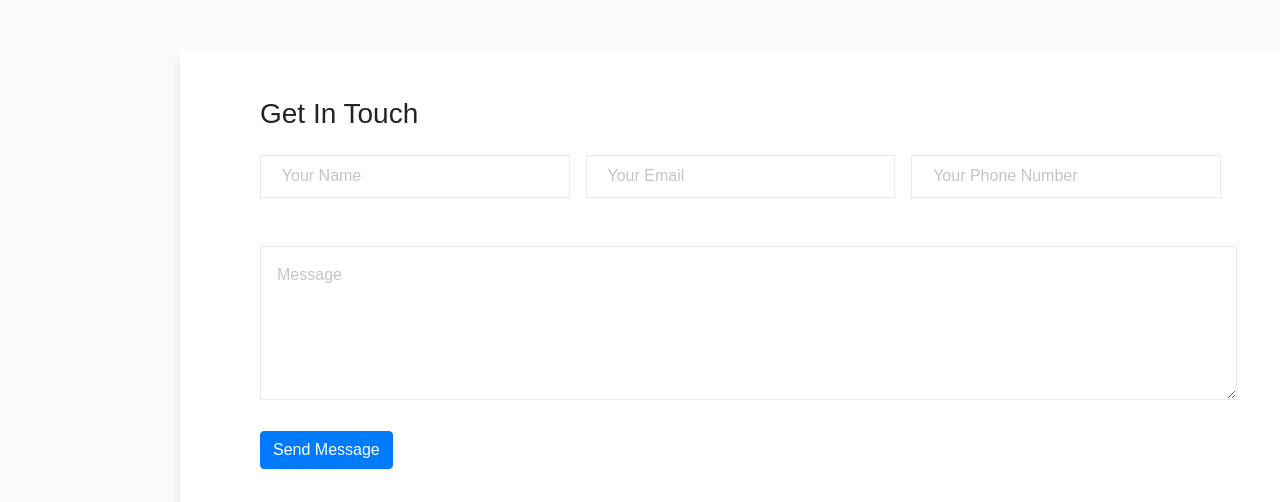
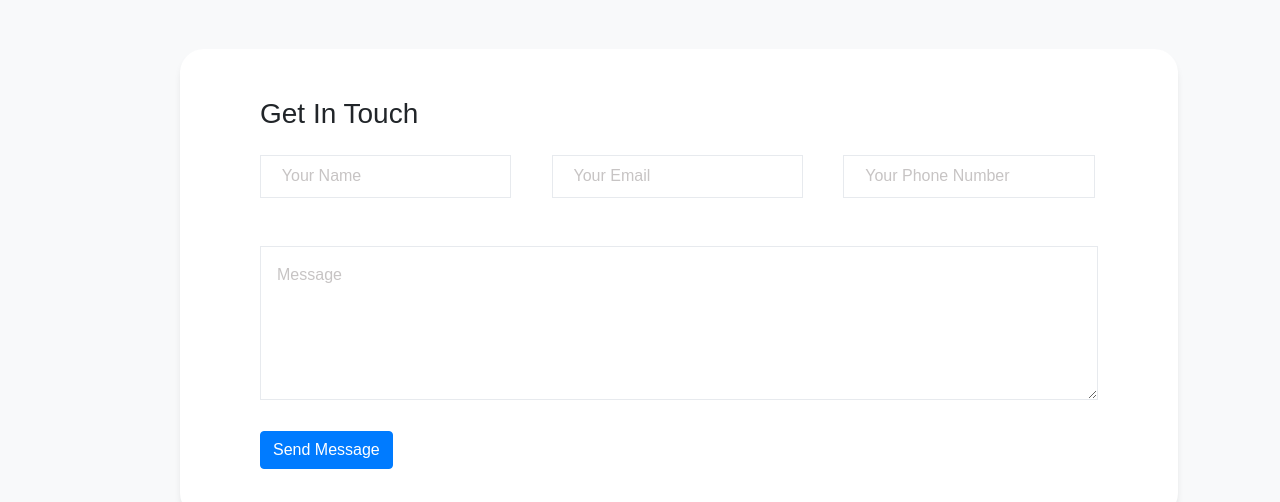
Before and after one commit to Neha-520/MERN, a React (Create React App) app in the folder client/: page /contact in a window 1280 px wide. Shown: the part 439-941 px from the top of the page. Built offline with nearby package versions, Linux system fonts and the light colour scheme.

Commit message:
about us  data dynamically

```diff
--- a/client/src/App.css
+++ b/client/src/App.css
@@ -110,6 +110,7 @@ background-color: #fff;
    min-width: fit-content;
 /* overflow-y: auto; */
 }
+
 input{
   border: none;
   background: transparent;
@@ -126,17 +127,20 @@ background-color: #fff;
  box-Shadow: 0 6px 10px -4px rgb(0 0 0 / 0.2);
 /* overflow: hidden; */
 padding: 1rem 5rem 1rem 5rem;
-   width: fit-content;
-     height: fit-content;
+border-radius: 1.5rem;
+   width:max-content;
+     height: max-content;
 }
+
 
 .form-title{
   font-weight: 700;
   font-size: 30px;
 }
 .input_field {
+
   padding: 1.3rem;
-  margin-right: 1rem;
+  margin-right: 0.2rem;
   border: none;
     border: 0.1rem solid rgb(231, 234, 238);
 
@@ -145,6 +149,7 @@ padding: 1rem 5rem 1rem 5rem;
 color: rgb(199, 196, 196);
 }
 textarea{
+  padding: 1rem;
   border: none;
      border: 0.1rem solid rgb(231, 234, 238);
 }
@@ -152,7 +157,7 @@ textarea::-webkit-input-placeholder {
 color: rgb(199, 196, 196) !important;
 }
 .contact_info_item{
- background-color: #ffffff;
+background-color: #f8f9fa;
   border: 0.1rem solid rgb(231, 234, 238);
   width: 400px;
   padding: 1rem;
--- a/client/src/components/About.js
+++ b/client/src/components/About.js
@@ -1,10 +1,11 @@
-import React, { useEffect } from 'react'
+import React, { useEffect, useState } from 'react'
 import { useHistory } from "react-router-dom"
+
 export const About = () => {
 
     const history = useHistory();
 
-    // const [userData, setUserData] = useState();
+    const [userData, setUserData] = useState("");
 
     const callAboutPage = async () => {
         try {
@@ -20,7 +21,7 @@ export const About = () => {
 
             const data = await res.json();
             console.log(data);
-            // setUserData(data);
+            setUserData(data);
 
             if (!res.status === 200) {
                 const error = new Error(res.error);
@@ -45,13 +46,13 @@ export const About = () => {
                         <div className="col-md-4">
                             <div children="profile-img">
                                 {/* src="https://encrypted-tbn0.gstatic.com/images?q=tbn:ANd9GcRWMQkj6_gQi5y_VcfXdbuGyhd4XmlVHuAjgw&usqp=CAU" */}
-                                <img src="https://i.pinimg.com/736x/89/90/48/899048ab0cc455154006fdb9676964b3.jpg" style={{ width: "190px", height: "200px", objectFit: "contain" }} alt="neha" />
+                                <img src={userData.name === "neha" ? '/neha1.jpg' : "https://i.pinimg.com/736x/89/90/48/899048ab0cc455154006fdb9676964b3.jpg"} style={{ width: "190px", height: "200px", objectFit: "cover" }} alt="neha" />
                             </div>
                         </div>
                         <div className="col-md-6">
                             <div className="profile-head">
-                                {/* <h5>{userData.name}</h5> */}
-                                <h6 style={{ color: "blue" }}>Web Developer</h6>
+                                <h5>{userData.name}</h5>
+                                <h6 style={{ color: "blue" }}>{userData.work}</h6>
                                 <p className="profile-rating mt-3 mb-5 " style={{ color: "gray" }}>
                                     RANKINGS : <span>1/10</span>
                                 </p>
@@ -94,7 +95,7 @@ export const About = () => {
                                             <label >User ID</label>
                                         </div>
                                         <div className="col-md-6">
-                                            <p>1910923487</p>
+                                            <p>{userData._id}</p>
                                         </div>
                                     </div>
                                     <div className="row mt-3">
@@ -102,7 +103,7 @@ export const About = () => {
                                             <label >Name</label>
                                         </div>
                                         <div className="col-md-6">
-                                            <p>Neha Garg</p>
+                                            <p>{userData.name}</p>
                                         </div>
                                     </div>
                                     <div className="row mt-3">
@@ -110,7 +111,7 @@ export const About = () => {
                                             <label >Email</label>
                                         </div>
                                         <div className="col-md-6">
-                                            <p>neha17@gmail.com</p>
+                                            <p>{userData.email}</p>
                                         </div>
                                     </div>
                                     <div className="row mt-3">
@@ -118,7 +119,7 @@ export const About = () => {
                                             <label >Phone</label>
                                         </div>
                                         <div className="col-md-6">
-                                            <p>7888345434</p>
+                                            <p>{userData.phone}</p>
                                         </div>
                                     </div>
                                     <div className="row mt-3">
@@ -126,7 +127,7 @@ export const About = () => {
                                             <label >Profession</label>
                                         </div>
                                         <div className="col-md-6">
-                                            <p>Web Developer</p>
+                                            <p>{userData.work}</p>
                                         </div>
                                     </div>
                                 </div>
--- a/client/src/components/Contact.js
+++ b/client/src/components/Contact.js
@@ -51,24 +51,24 @@ export const Contact = () => {
             <div className="contact_form" >
                 <div className="container">
                     <div className="row">
-                        <div className="col-lg-10 offset-lg-1">
+                        <div className="col-lg-6 offset-lg-1">
                             <div className="contact_form_container py-5">
                                 <div className="contact_form_title">
                                     <h3>Get In Touch</h3></div>
                                 <form id="contact_form" className="mt-4">
                                     <div className="contact_form_name d-flex justify-content-between align-items-between">
-                                        <input type="text" id="contact_form_name" className="contact_form_name input_field" placeholder="Your Name" required="true">
+                                        <input type="text" id="contact_form_name" style={{ width: "30%" }} className="contact_form_name input_field" placeholder="Your Name" required="true">
                                         </input>
 
-                                        <input type="email" id="contact_form_email" className="contact_form_email input_field" placeholder="Your Email" required="true">
+                                        <input type="email" id="contact_form_email" style={{ width: "30%" }} className="contact_form_email input_field" placeholder="Your Email" required="true">
                                         </input>
 
-                                        <input type="number" id="contact_form_phone" className="contact_form_phone input_field" placeholder="Your Phone Number" required="true">
+                                        <input type="number" id="contact_form_phone" style={{ width: "30%" }} className="contact_form_phone input_field" placeholder="Your Phone Number" required="true">
                                         </input>
                                     </div>
 
                                     <div className="contact_form_text mt-5">
-                                        <textarea className="text_field contact_form_message p-3" placeholder="Message" cols="100" rows="5"></textarea>
+                                        <textarea className="text_field contact_form_message " placeholder="Message" cols="85" rows="5"></textarea>
                                     </div>
                                     <div className="contact_form_button mt-4">
                                         <button type="submit" className="btn btn-primary ">
--- a/client/src/components/Login.js
+++ b/client/src/components/Login.js
@@ -36,15 +36,15 @@ export const Login = () => {
                 <section className="sign-in">
                     <div className="container mt-4">
                         <div className="signin-content  p-5" style={{ display: "flex" }}>
-                            <div className="signin-image col-7">
+                            <div className="signin-image col-7" style={{ flex: "6" }}>
                                 <figure>
-                                    <img src="/login2.jpg" style={{ width: "400px", height: "300px", objectFit: "fit-content" }} alt="Login pic"></img>
+                                    <img src="/login2.jpg" style={{ width: "400px", height: "300px", objectFit: "cover" }} alt="Login pic"></img>
                                 </figure>
                                 <center><NavLink to="/signup" className="signup-image-link ">Create account</NavLink></center>
                             </div>
-                            <div className="signin-form col-5 " >
+                            <div className="signin-form col-5 " style={{ flex: "6" }}>
                                 <h2 className="form-title mt-1">Sign In</h2>
-                                <form className="register-form mt-2" method="POST" id="reguster-form">
+                                <form className="register-form mt-2" method="POST" id="register-form">
 
                                     <div className="form-group mt-5">
                                         <label htmlFor="email">
--- a/client/src/components/Signup.js
+++ b/client/src/components/Signup.js
@@ -47,10 +47,10 @@ export const Signup = () => {
     return (
         <>
             <div className="x">
-                <section className="signup" style={{ width: "50%" }}>
-                    <div className="container mt-4" >
-                        <div className="signup-content p-lg-5" style={{ display: "flex" }}>
-                            <div className="signup-form col-6">
+                <section className="signup" style={{ width: "50%", height: "max-content" }}>
+                    <div className="container mt-4" style={{ height: "max-content" }}>
+                        <div className="signup-content p-lg-4" style={{ display: "flex" }}>
+                            <div className="signup-form col-6" style={{ flex: "6" }}>
                                 <center><h2 className="form-title mb-2">Sign up</h2></center>
                                 <form method="POST" className="register-form p-4" id="reguster-form">
                                     <div className="form-group">
@@ -106,14 +106,14 @@ export const Signup = () => {
                                             onChange={handleInputs}
                                             placeholder="Confirm Your Password"></input>
                                     </div>
-                                    <div className="form-group form-button mt-5" >
+                                    <div className="form-group form-button mt-4" >
                                         <input type="submit" name="signup" id="signup" className="form-submit" value="Register" onClick={postData}></input>
                                     </div>
                                 </form>
                             </div>
-                            <div className="signup-image mt-2  col-6"  >
+                            <div className="signup-image mt-2  col-6" style={{ flex: "6" }} >
                                 <figure >
-                                    <img src="/register.jpg" alt="registration pic" style={{ width: "250px", height: "300px", objectFit: "fit-content" }}></img>
+                                    <img src="/register.jpg" alt="registration pic" style={{ width: "180px", height: "320px", objectFit: "cover" }}></img>
                                 </figure>
                                 <NavLink to="/login" className="signup-image-link">I am already registered</NavLink>
                             </div>
```
Also changed, not shown: client/public/neha1.jpg (added).
